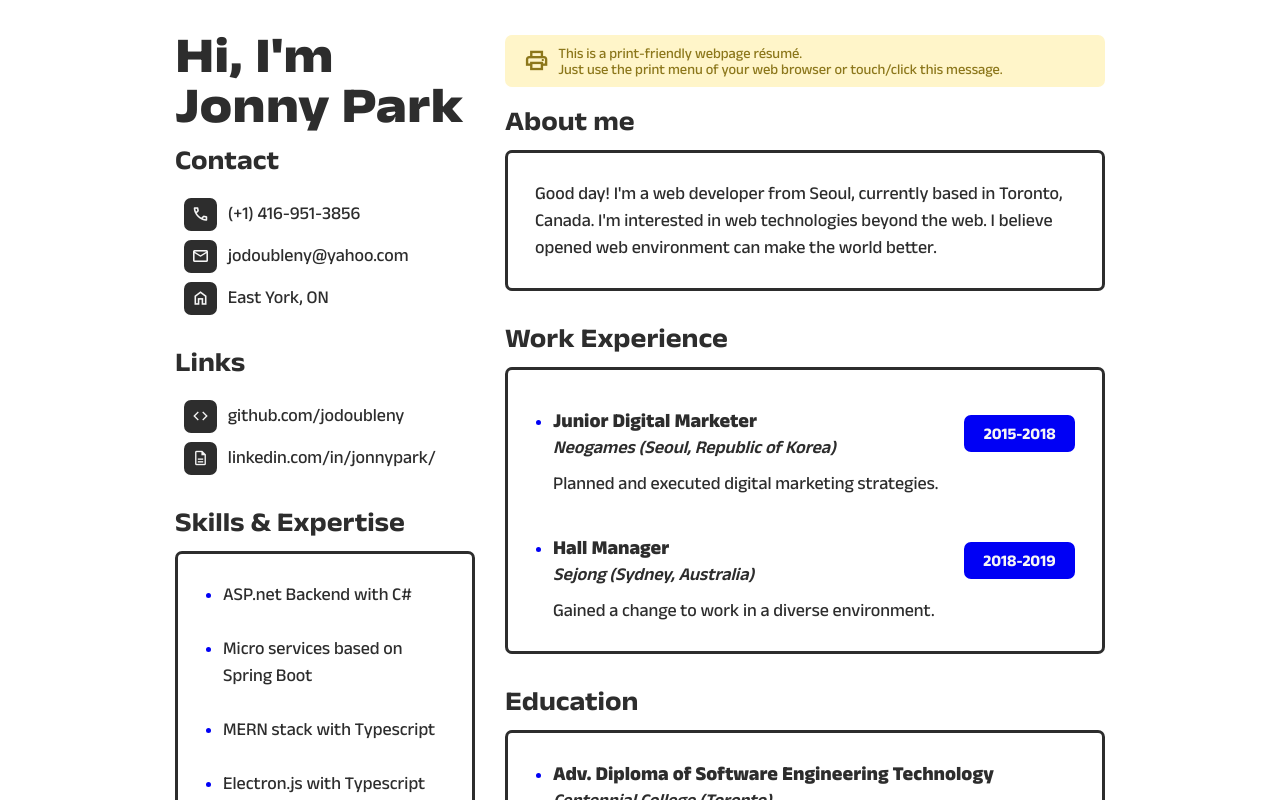
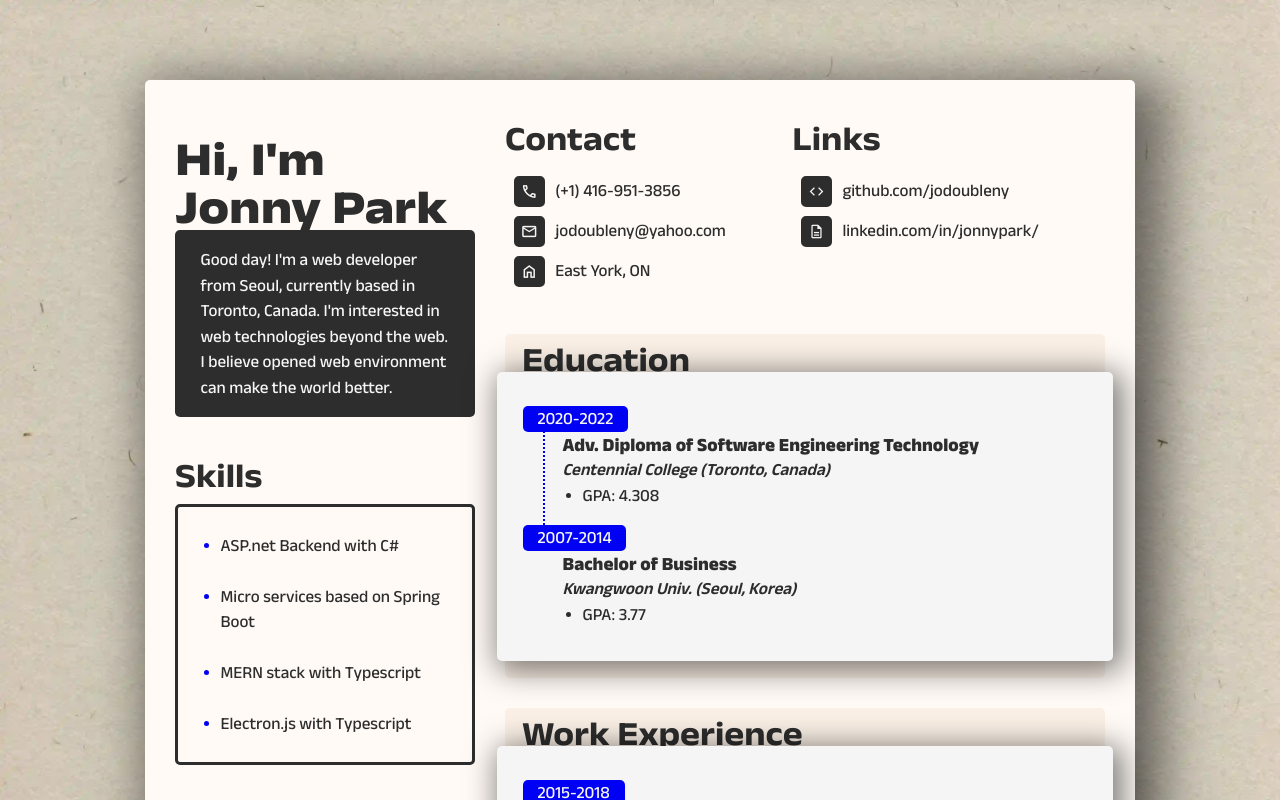
Before and after one commit to jodoubleny/resume, a React (Create React App) app: page / in a window 1280 px wide. Shown: the top 800 px of the page. Built offline with nearby package versions, Linux system fonts and the light colour scheme.

Commit message:
improve design: listWithPeriod

```diff
--- /dev/null
+++ b/src/components/layouts/ListWithPeriod/ListWithPeriodLayout.module.css
@@ -0,0 +1,64 @@
+@import url('../../../static/general.css');
+@import url('../../../static/general.resume.css');
+
+.item-listWithPeriod {
+    background-color: rgb(250, 240, 230);
+    border-radius: var(--border-radius);
+    color: var(--new-black);
+    padding: 1rem;
+}
+
+.contentList {
+    margin: 4px -25px 0 -25px;
+    position: relative;
+    z-index: 99;
+    background-color: var(--new-white);
+    border-radius: var(--border-radius);
+    color: var(--new-black);
+    padding: 2rem 1.5rem;
+    box-shadow: 5px 5px 30px 5px rgba(0, 0, 0, 0.5);
+}
+
+.listWithPeriod {
+    margin: 0;
+    padding: 0;
+    list-style: none;
+    position: relative;
+    padding-bottom: 1rem;
+}
+
+.listWithPeriod::after {
+    content: "";
+    display: block;
+    position: absolute;
+    top: 0;
+    left: 20px;
+    bottom: 0;
+    z-index: -999;
+    border-left: 2px var(--point-color) dotted;
+}
+
+.listWithPeriod > * {
+    padding-left: 40px;
+}
+
+.listWithPeriod:last-child {
+    padding-bottom: 0;
+}
+
+.listWithPeriod:last-child::after {
+    display: none;
+}
+
+.periodMarker {
+    background-color: var(--point-color);
+    color: var(--new-white);
+    border-radius: var(--border-radius);
+    display: inline-block;
+    padding: 0 15px !important;
+}
+
+.textList {
+    margin: 0;
+    padding-left: 60px;
+}
--- /dev/null
+++ b/src/components/layouts/ListWithPeriod/ListWithPeriodLayout.tsx
@@ -0,0 +1,32 @@
+import React from "react";
+import { ListWithPeriodModel, ListWithPeriodContentModel } from "../../../models/ListWithPeriodModel";
+import styles from "./ListWithPeriodLayout.module.css"
+
+interface Props {
+    data: ListWithPeriodModel;
+}
+
+const ListWithPeriodLayout = (props: Props) => {
+    const listWithPeriodLayout: JSX.Element = (
+        <div className={styles['item-listWithPeriod']}>
+            <h1>{props.data.header}</h1>
+            <div className={styles['contentList']}>
+                {props.data.contentsList.map((content: ListWithPeriodContentModel, i) => (
+                <div key={i} className={styles['listWithPeriod']}>
+                    <div className={styles['periodMarker']}>{content.period}</div>
+                    <h2>{content.title}</h2>
+                    <h3>{content.subtitle}</h3>
+                    <ul className={styles['textList']}>
+                        {content.textList.map((text: JSX.Element, j) => (
+                        <li key={j}>{text}</li>
+                        ))}
+                    </ul>
+                </div>
+                ))}
+            </div>
+        </div>
+    );
+    return listWithPeriodLayout;
+}
+
+export default ListWithPeriodLayout;
--- a/src/components/locales/locale.english.tsx
+++ b/src/components/locales/locale.english.tsx
@@ -1,3 +1,5 @@
+import React from "react";
+import { ListWithPeriodModel } from "../../models/ListWithPeriodModel";
 import { Section } from "../../models/Section";
 import { SimpleList } from "../../models/SimpleList";
 
@@ -38,7 +40,7 @@ const webSites: SimpleList = {
 }
 
 const skillsAndExpertise: Section = {
-    header: "Skills & Expertise",
+    header: "Skills",
     isListType: true,
     contentsList: [
         {
@@ -56,24 +58,50 @@ const skillsAndExpertise: Section = {
     ]
 }
 
-const educationHistory: Section = {
+const educationLocale: ListWithPeriodModel = {
     header: "Education",
-    isListType: true,
     contentsList: [
         {
+            period: "2020-2022",
             title: "Adv. Diploma of Software Engineering Technology",
-            subtitle: "Centennial College (Toronto)",
-            period: "2020 - 2022",
-            content: "GPA: 4.308"
+            subtitle: "Centennial College (Toronto, Canada)",
+            textList: [
+                React.createElement('span', null, `GPA: 4.308`)
+            ]
         },
         {
+            period: "2007-2014",
             title: "Bachelor of Business",
-            subtitle: "Kwangwoon Univ. (Seoul)",
-            period: "2007 - 2014",
-            content: "GPA: 3.77"
+            subtitle: "Kwangwoon Univ. (Seoul, Korea)",
+            textList: [
+                React.createElement('span', null, `GPA: 3.77`)
+            ]
         }
     ]
 }
+
+const workExperience: ListWithPeriodModel = {
+    header: "Work Experience",
+    contentsList: [
+        {
+            period: "2015-2018",
+            title: "Junior Digital Marketer",
+            subtitle: "Neogames (Seoul, Korea)",
+            textList: [
+                React.createElement('span', null, `Planned and executed digital marketing strategies.`)
+            ]
+        },
+        {
+            period: "2018-2019",
+            title: "Hall Manager",
+            subtitle: "Sejong (Sydney, Australia)",
+            textList: [
+                React.createElement('span', null, `Gained a change to work in a diverse environment.`)
+            ]
+        }
+    ]
+}
+
 
 const personalInfo: Section = {
     header: "About me",
@@ -85,30 +113,11 @@ const personalInfo: Section = {
     ]
 }
 
-const workExperience: Section = {
-    header: "Work Experience",
-    isListType: true,
-    contentsList: [
-        {
-            title: "Junior Digital Marketer",
-            subtitle: "Neogames (Seoul, Republic of Korea)",
-            period: "2015-2018",
-            content: "Planned and executed digital marketing strategies."
-        },
-        {
-            title: "Hall Manager",
-            subtitle: "Sejong (Sydney, Australia)",
-            period: "2018-2019",
-            content: "Gained a change to work in a diverse environment."
-        }
-    ]
-}
-
 export {
     contact,
     webSites,
     personalInfo,
-    educationHistory,
+    educationLocale,
     workExperience,
     skillsAndExpertise
 }
--- a/src/components/views/ResumeMain/ResumeMain.module.css
+++ b/src/components/views/ResumeMain/ResumeMain.module.css
@@ -1,19 +1,108 @@
 @import url('../../../static/general.css');
 @import url('../../../static/general.resume.css');
 
+.item-listWithPeriod {
+    background-color: rgb(250, 240, 230);
+    border-radius: var(--border-radius);
+    color: var(--new-black);
+    padding: 1rem;
+}
+
+.item-content {
+    margin: 4px -25px 0 -25px;
+    position: relative;
+    z-index: 99;
+    background-color: var(--new-white);
+    border-radius: var(--border-radius);
+    color: var(--new-black);
+    padding: 2rem 1.5rem;
+    box-shadow: 5px 5px 30px 5px rgba(0, 0, 0, 0.5);
+}
+
+.listWithPeriod {
+    margin: 0;
+    padding: 0;
+    list-style: none;
+    position: relative;
+    padding-bottom: 1rem;
+}
+
+.listWithPeriod::after {
+    content: "";
+    display: block;
+    position: absolute;
+    top: 0;
+    left: 20px;
+    bottom: 0;
+    z-index: -999;
+    border-left: 2px var(--point-color) dotted;
+}
+
+.listWithPeriod > * {
+    padding-left: 40px;
+}
+
+.listWithPeriod:last-child {
+    padding-bottom: 0;
+}
+
+.listWithPeriod:last-child::after {
+    display: none;
+}
+
+.item-profileArea {
+    margin: 25px 0;
+    position: relative;
+}
+
+.profileArea-portrait {
+    margin-bottom: -100px;
+}
+
+.profileArea-box {
+    border-radius: var(--border-radius);
+    color: var(--new-white);
+}
+
+.profileArea-intro {
+    padding: 1rem 1.5em;
+    background-color: var(--new-black);
+}
+
+.contentList {
+    margin: 0;
+    padding-left: 60px;
+}
+
+.periodMarker {
+    background-color: var(--point-color);
+    color: var(--new-white);
+    border-radius: var(--border-radius);
+    display: inline-block;
+    padding: 0 15px !important;
+}
+
 .container {
-    padding: 30px;
+    padding: 80px 10px;
+    background-image: url('../../../static/paper.webp');
+    background-size: cover;
+    background-repeat: no-repeat;
 }
 
 .columns-wrapper {
+    background-color: rgb(255, 250, 245);
+    box-shadow: 15px 15px 50px 15px rgba(0, 0, 0, 0.5);
+    border-radius: var(--border-radius);
     max-width: 930px;
     margin: 0 auto;
+    padding: 30px;
     display: flex;
     flex-direction: row;
 }
 
 .grid-item {
     order: 999;
+    margin-bottom: 30px;
 }
 
 .column {
@@ -33,6 +122,10 @@
 }
 
 @media screen and (max-width: 690px) {
+    .container {
+        padding: 10px;
+    }
+
     .left-column {
         margin-right: 0 !important;
         min-width: max(300px, 100%) !important;
@@ -99,3 +192,7 @@
         display: none;
     }
 }
+
+.test {
+    background-color: bisque;
+}
--- a/src/components/views/ResumeMain/ResumeMain.tsx
+++ b/src/components/views/ResumeMain/ResumeMain.tsx
@@ -6,6 +6,7 @@ import SimpleListLayout from "../../layouts/SimpleListLayout/SimpleListLayout";
 // import statics
 import styles from './ResumeMain.module.css';
 import * as localeEnglish from '../../locales/locale.english';
+import ListWithPeriodLayout from "../../layouts/ListWithPeriod/ListWithPeriodLayout";
 
 const getWindowWidth = (): number => {
     return window.innerWidth;
@@ -35,16 +36,10 @@ const ResumeMain = () => {
 
     const leftColumnItems: JSX.Element = (
         <Fragment>
-            <div style={{order: "1"}} className={`${styles['grid-item']}`}>
-                <div><GreetingLayout></GreetingLayout></div>
-            </div>
-            <div style={{order: "2"}} className={`${styles['grid-item']} ${styles['listSection']}`}>
-                <div className={styles['simpleList']}>
-                    <SimpleListLayout data={locale.contact}></SimpleListLayout>
-                </div>
-                <div className={styles['simpleList']}>
-                    <SimpleListLayout data={locale.webSites}></SimpleListLayout>
-                </div>
+            <div style={{order: "0"}} className={`${styles['grid-item']} ${styles['item-profileArea']}`}>
+                {/* <div className={styles['profileArea-portrait']}></div> */}
+                <div className={styles['profileArea-greeting']}><GreetingLayout></GreetingLayout></div>
+                <div className={`${styles['profileArea-box']} ${styles['profileArea-intro']}`}>{`Good day! I'm a web developer from Seoul, currently based in Toronto, Canada. I'm interested in web technologies beyond the web. I believe opened web environment can make the world better.`}</div>
             </div>
             <div style={{order: "3"}} className={`${styles['grid-item']}`}>
                 <SectionLayout data={locale.skillsAndExpertise}></SectionLayout>
@@ -54,7 +49,7 @@ const ResumeMain = () => {
 
     const rightColumnItems: JSX.Element = (
         <Fragment>
-            <div className={styles['printableAlert']} onClick={handlePrintButton}>
+            {/* <div className={styles['printableAlert']} onClick={handlePrintButton}>
                 <div className={styles['printableAlertIcon']}>print</div>
                 <div>
                     <span>This is a print-friendly webpage résumé.</span>
@@ -62,15 +57,20 @@ const ResumeMain = () => {
                     <span>Just use the print menu of your web browser or </span>
                     <span>touch/click this message.</span>
                 </div>
+            </div> */}
+            <div className={styles['grid-item']}>
+                <ListWithPeriodLayout data={locale.educationLocale}></ListWithPeriodLayout>
             </div>
-            <div style={{order: "2"}} className={`${styles['grid-item']}`}>
-                <SectionLayout data={locale.personalInfo}></SectionLayout>
+            <div className={styles['grid-item']}>
+                <ListWithPeriodLayout data={locale.workExperience}></ListWithPeriodLayout>
             </div>
-            <div className={`${styles['grid-item']}`}>
-                <SectionLayout data={locale.workExperience}></SectionLayout>
-            </div>
-            <div className={`${styles['grid-item']}`}>
-                <SectionLayout data={locale.educationHistory}></SectionLayout>
+            <div style={{order: "2"}} className={`${styles['grid-item']} ${styles['listSection']}`}>
+                <div className={styles['simpleList']}>
+                    <SimpleListLayout data={locale.contact}></SimpleListLayout>
+                </div>
+                <div className={styles['simpleList']}>
+                    <SimpleListLayout data={locale.webSites}></SimpleListLayout>
+                </div>
             </div>
         </Fragment>
     );
--- /dev/null
+++ b/src/models/ListWithPeriodModel.tsx
@@ -0,0 +1,20 @@
+class ListWithPeriodModel {
+    constructor(
+        public header: string,
+        public contentsList: Array<ListWithPeriodContentModel>
+    ){ }
+}
+
+class ListWithPeriodContentModel {
+    constructor(
+        public period: string,
+        public title: string,
+        public subtitle: string,
+        public textList: Array<JSX.Element>
+    ){ }
+}
+
+export {
+    ListWithPeriodModel,
+    ListWithPeriodContentModel
+}
--- a/src/static/general.resume.css
+++ b/src/static/general.resume.css
@@ -1,9 +1,9 @@
 :root {
-    font-size: 18px;
+    font-size: 17px;
     --point-color: rgb(0, 0, 245);
     --new-white: rgb(245, 245, 245);
     --new-black: rgb(45, 45, 45);
-    --border-radius: 7px;
+    --border-radius:5px;
     --light-background: rgb(238, 238, 238);
 }
 
@@ -26,7 +26,7 @@ a:hover {
 h1 {
     margin: 0;
     line-height: 1rem;
-    font-size: 1.5rem;
+    font-size: 2rem;
     font-variation-settings: 'wght' 700, 'wdth' 110;
 }
 
```
Also changed, not shown: src/static/bricks.webp (added), src/static/paper.webp (added).
